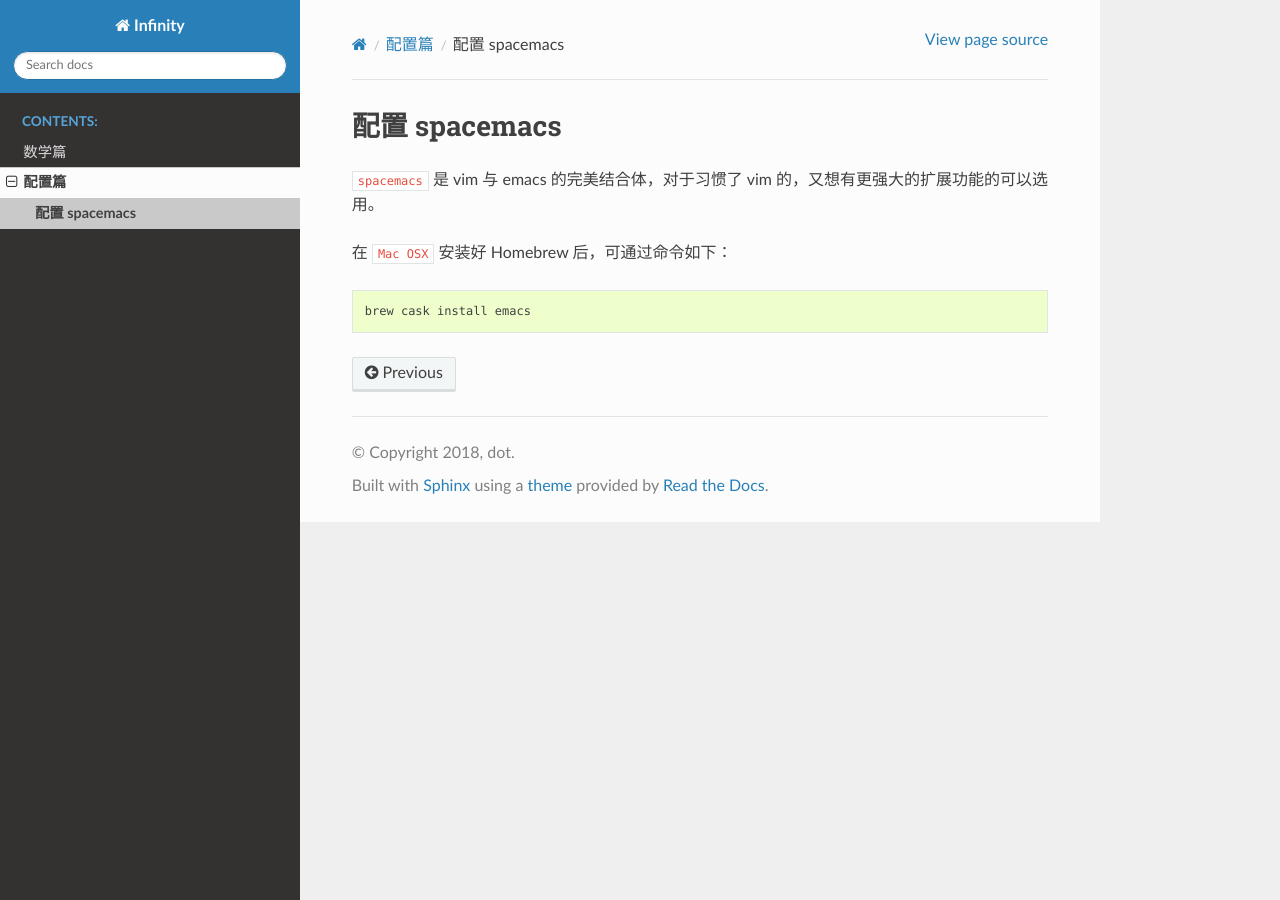
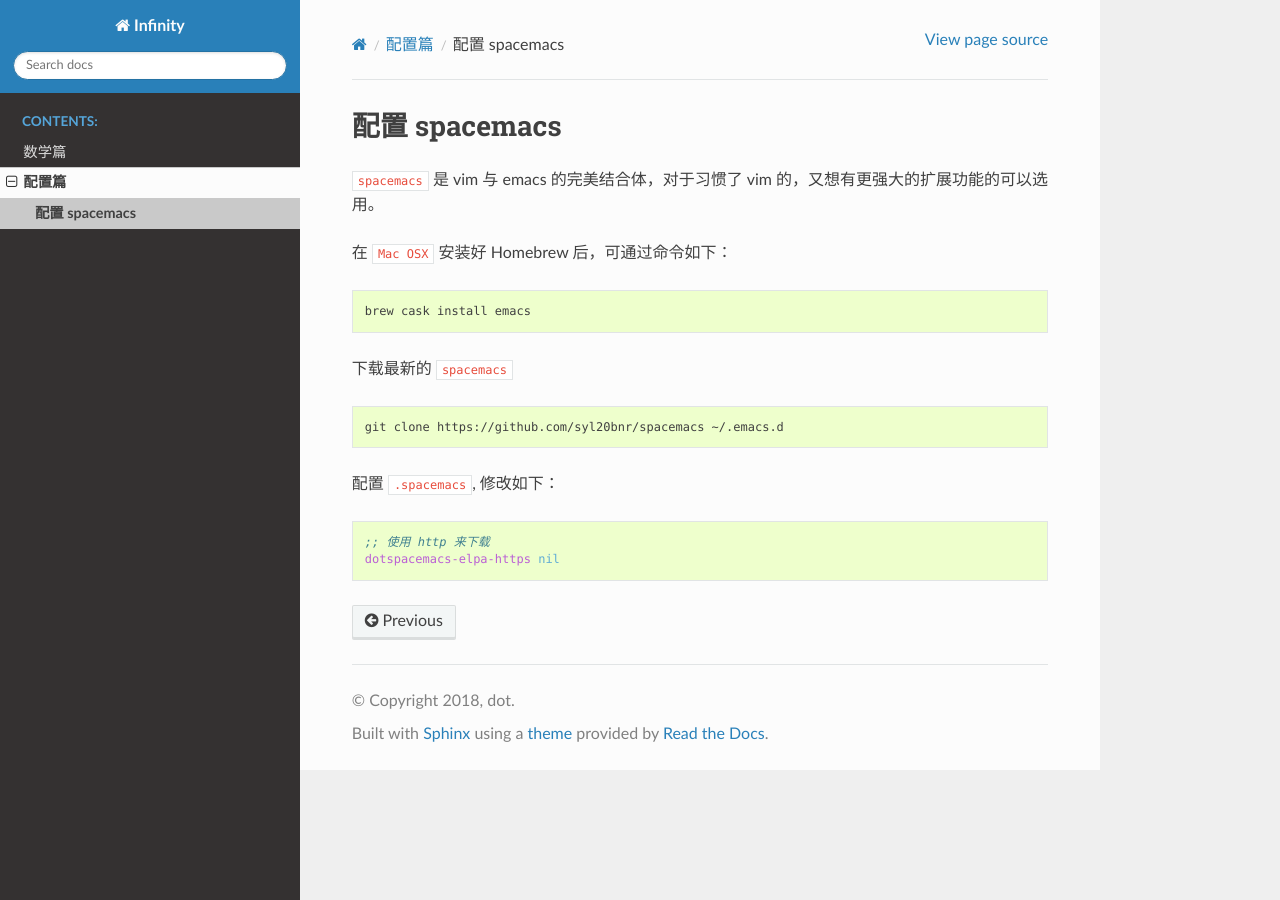
Before and after one commit to aibitos/notes, a Sphinx documentation site: the page built from source/conf/spacemacs.rst, in a window 1280 px wide. Built offline with Sphinx 7.4.7 and the Read the Docs theme 2.0.0, drawn with Linux system fonts in a browser that asks for light colours.

Commit message:
update spacemacs

```diff
--- a/source/conf/spacemacs.rst
+++ b/source/conf/spacemacs.rst
@@ -10,3 +10,16 @@
 .. code:: bash
 
   brew cask install emacs
+
+下载最新的 ``spacemacs``
+
+.. code:: bash
+
+  git clone https://github.com/syl20bnr/spacemacs ~/.emacs.d
+
+配置 ``.spacemacs``, 修改如下：
+
+.. code:: lisp
+
+  ;; 使用 http 来下载
+  dotspacemacs-elpa-https nil
```
